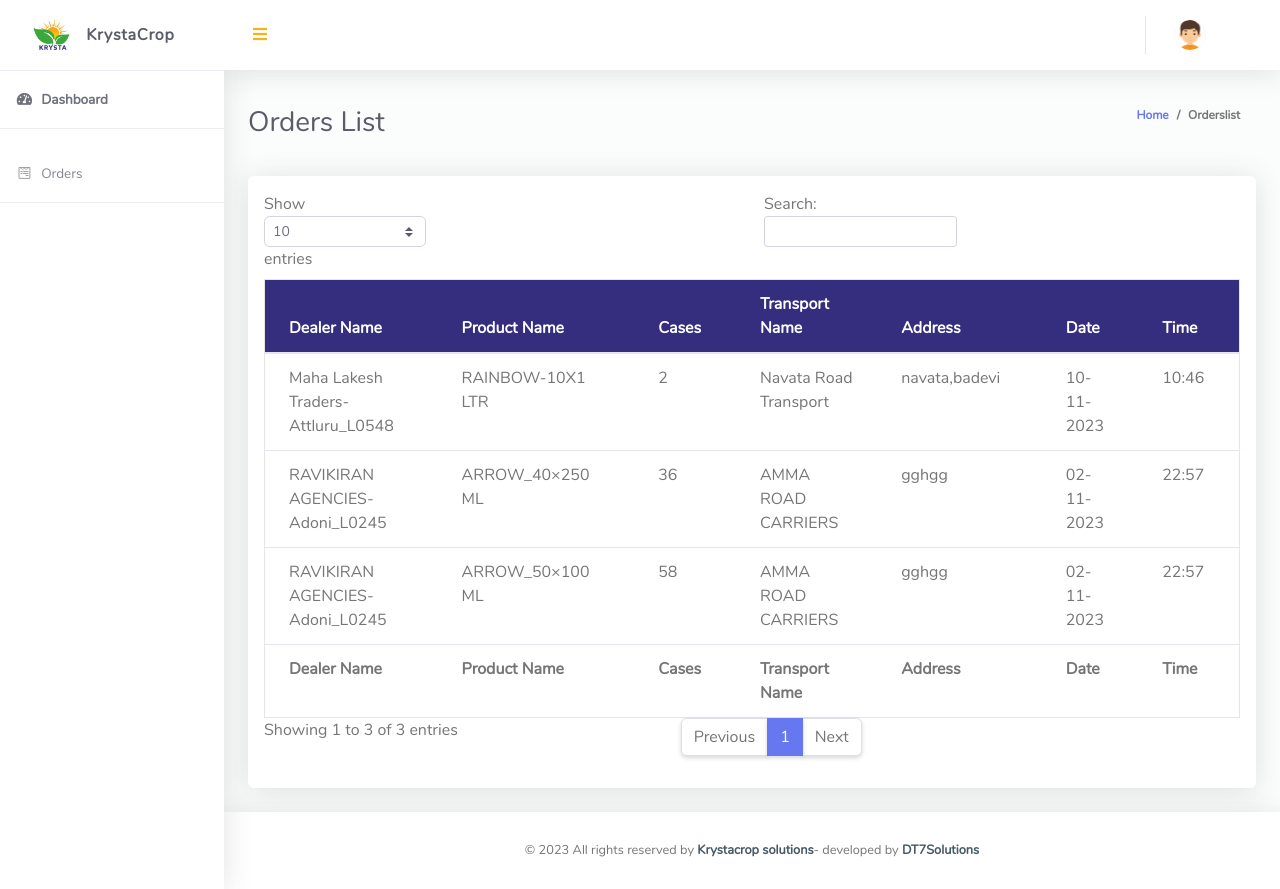
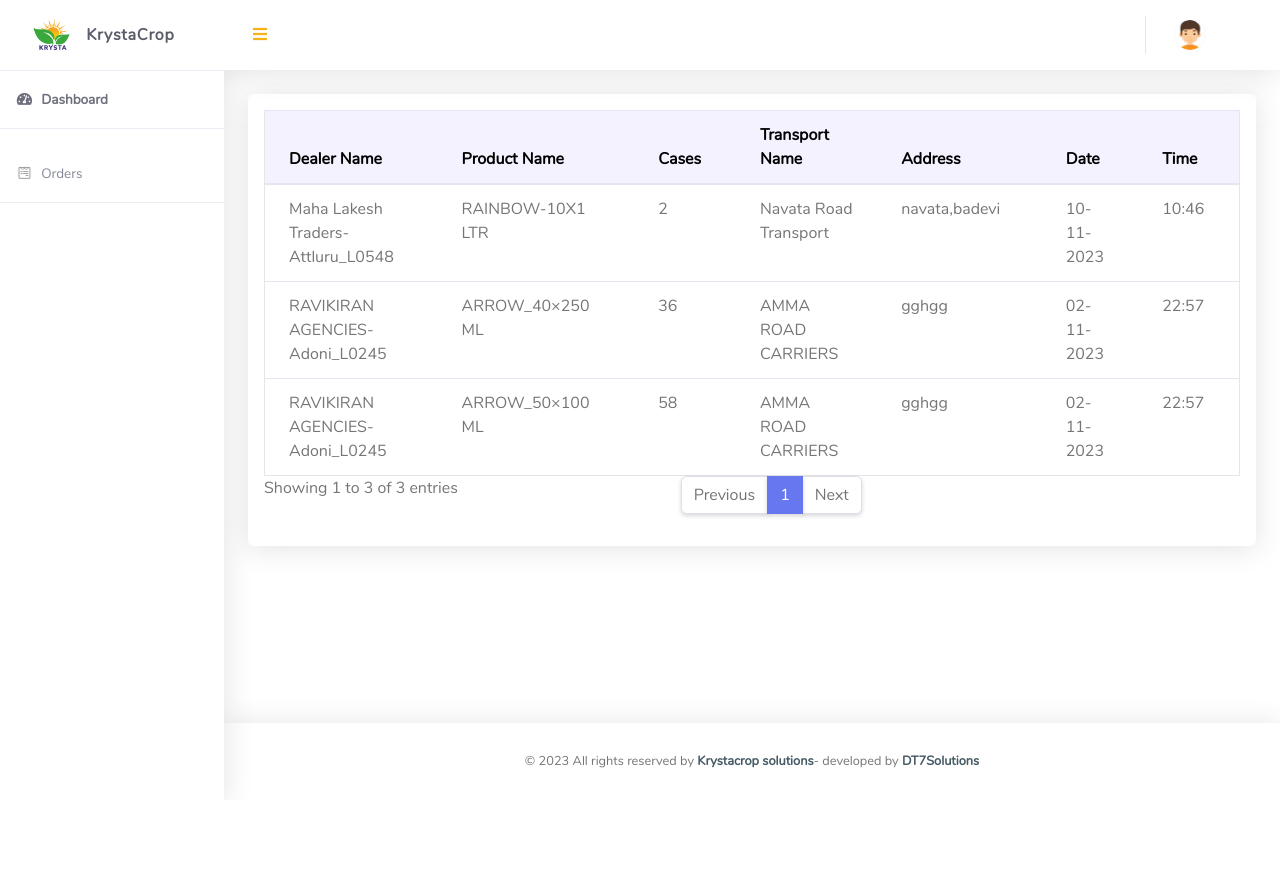
Before and after one commit to website-krysta/krystacrop-android-backend, a Django app: page /orders/ in a window 1280 px wide. After the commit the page ends 787 px from the top, so only its background shows below. Run offline with Django 4.2, Linux system fonts and the light colour scheme; data comes from the database, SQL or seed files in the repository; both versions use the stored data as it was after the commit; some libraries are stand-ins or nearby versions.

Commit message:
fixed issues

```diff
--- a/krystabackend/app/views.py
+++ b/krystabackend/app/views.py
@@ -75,7 +75,7 @@ def UserList(request):
 @api_view(['GET'])
 def getOrders(request):
     if request.method == 'GET':
-        queryset = orders.objects.all()
+        queryset = orders.objects.all().order_by('-OrdersId')
         serializer_data = OrdersSerializer(queryset ,many=True)
         return Response(serializer_data.data)
 
@@ -85,8 +85,8 @@ def addOrdrs(request):
         orders_data = OrdersSerializer(data=request.data.get('orderslist', []), many=True)
         if orders_data.is_valid():
             orders_data.save()
-            return Response({"message": "Orders added successfully"}, status=status.HTTP_201_CREATED)
-        return Response(orders_data.errors, status=status.HTTP_400_BAD_REQUEST)
+            return Response({'StatusCode' : 200,'Message' :'Orders added successfully'}, status=status.HTTP_200_OK)
+        return Response({'StatusCode' :400,'Message' :'Something went wrong, please try again'}, status=status.HTTP_400_BAD_REQUEST)
 
 
 
--- a/krystabackend/static/assets/css/ruang-admin.css
+++ b/krystabackend/static/assets/css/ruang-admin.css
@@ -1925,8 +1925,8 @@ body.sidebar-toggled footer.sticky-footer {
   border: 1px solid rgb(231, 228, 228) !important;
 }
 .table-heade {
-  background-color: #352d7e;
-  color: white;
+  background-color: #f4f2ff;
+  color: rgb(0, 0, 0);
 }
 .btn-tr-color{
   color: white;
@@ -1948,3 +1948,16 @@ body.sidebar-toggled footer.sticky-footer {
   width: 80%;
   margin: auto;
 }
+
+#wrapper #content-wrapper {
+  background-color: #ffffff !important;
+  width: 100%;
+  overflow-x: hidden;
+}
+.dataTables_length{
+  display: none !important;
+}
+#dataTableHover_filter {
+display: none;
+
+}
--- a/krystabackend/templates/uifiles/orders.html
+++ b/krystabackend/templates/uifiles/orders.html
@@ -3,14 +3,14 @@
 {% block sidecontent %}
  <!-- Container Fluid-->
  <div class="container-fluid" id="container-wrapper">
-  <div class="d-sm-flex align-items-center justify-content-between mb-4">
+  <!-- <div class="d-sm-flex align-items-center justify-content-between mb-4">
     <h1 class="h3 mb-0 text-gray-800">Orders List</h1>
     <ol class="breadcrumb">
       <li class="breadcrumb-item"><a href="./">Home</a></li>
       <li class="breadcrumb-item">Orderslist</li>
 
     </ol>
-  </div>
+  </div> -->
 
   <!-- Row -->
   <div class="row">
@@ -33,17 +33,6 @@
                 <th>Time</th>
               </tr>
             </thead>
-            <tfoot>
-              <tr>
-                <th>Dealer Name</th>
-                <th>Product Name</th>
-                <th>Cases</th>
-                <th>Transport Name</th>
-                <th>Address</th>
-                <th>Date</th>
-                <th>Time</th>
-              </tr>
-            </tfoot>
             <tbody>
               {% for item in Orderslist %}
               <tr>
@@ -67,7 +56,7 @@
   <!-- Documentation Link -->
 
   <!-- Modal Logout -->
-  <div class="modal fade" id="logoutModal" tabindex="-1" role="dialog" aria-labelledby="exampleModalLabelLogout"
+  <div class="modal fade mb-5" id="logoutModal" tabindex="-1" role="dialog" aria-labelledby="exampleModalLabelLogout"
     aria-hidden="true">
     <div class="modal-dialog" role="document">
       <div class="modal-content">
```
Also changed, not shown: krystabackend/db.sqlite3.
